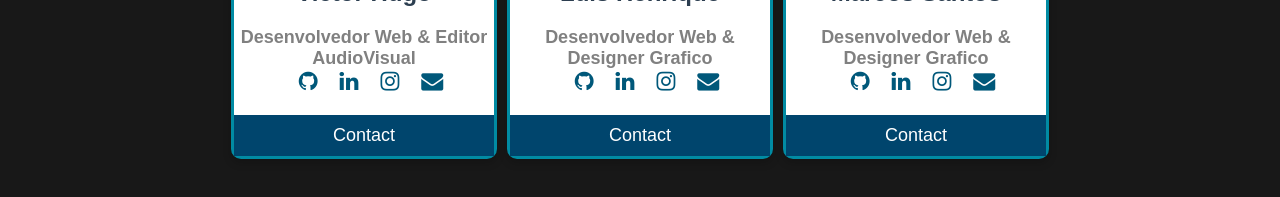
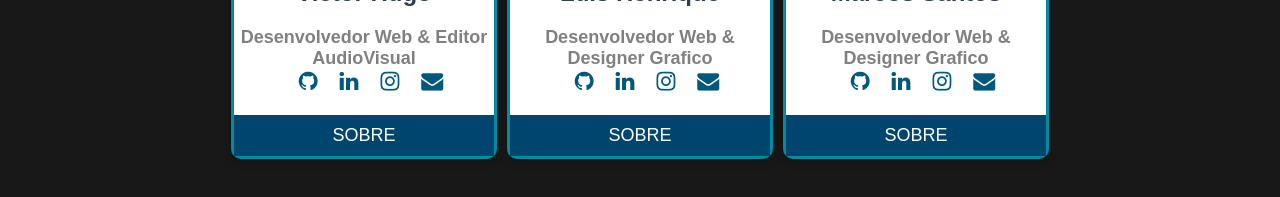
Before and after one commit to VictorHugofny/Alugaii-Prototipo, a Vue app: page /about in a window 1280 px wide. Shown: the part 495-692 px from the top of the page. Built offline with nearby package versions, Linux system fonts and the light colour scheme.

Commit message:
contatos adicionado

```diff
--- a/src/components/Contatos.vue
+++ b/src/components/Contatos.vue
@@ -9,32 +9,33 @@
     <img src="../assets/hugo.jpeg" alt="John" style="width:100%">
     <h2>Victor Hugo</h2>
     <p class="title">Desenvolvedor Web & Editor AudioVisual</p>
-    <a href="#"><i class="fa fa-github"></i></a>
-    <a href="#"><i class="fa fa-linkedin"></i></a>
-    <a href="#"><i class="fa fa-instagram"></i></a>
-    <a href="#"><i class="fa fa-envelope"></i></a>
-    <p><button>Contact</button></p>
+    <a href="https://github.com/VictorHugofny" target="_blank"><i class="fa fa-github"></i></a>
+    <a href="https://www.linkedin.com/in/victor-hugo-santana/" target="_blank"><i class="fa fa-linkedin"></i></a>
+    <a href="https://www.instagram.com/victorhugofny/?hl=pt" target="_blank"><i class="fa fa-instagram"></i></a>
+    <a href="mailto:victorhugofny@gmail.com?subject=Hello%20again" target="_blank"><i class="fa fa-envelope" target="_blank"></i></a>
+    <p><button>SOBRE</button></p>
   </div>
 
   <div class="card1">
     <img src="../assets/Luis.jpeg" alt="John" style="width:100%">
     <h2>Luis Henrique</h2>
     <p class="title">Desenvolvedor Web & Designer Grafico</p>
-    <a href="#"><i class="fa fa-github"></i></a>
-    <a href="#"><i class="fa fa-linkedin"></i></a>
-    <a href="#"><i class="fa fa-instagram"></i></a>
-    <a href="#"><i class="fa fa-envelope"></i></a>
-    <p><button>Contact</button></p>
+    <a href="https://github.com/NaN-NaN-sempai" target="_blank"><i class="fa fa-github"></i></a>
+    <a href="https://www.linkedin.com/in/lu%C3%ADs-henrique-de-almeida-gomes-949954217/" target="_blank"><i class="fa fa-linkedin"></i></a>
+    <a href="https://www.instagram.com/luis_hnrique/" target="_blank"><i class="fa fa-instagram"></i></a>
+    <a href="mailto:lubizinho-2001@hotmail.com?subject=Hello%20again" target="_blank"><i class="fa fa-envelope"></i></a>
+    <p><button>SOBRE</button></p>
   </div>
 
   <div class="card1">
     <img src="../assets/marcos.png" alt="John" style="width:100%">
     <h2>Marcos Santos</h2>
-    <p class="title">Desenvolvedor Web & Designer Grafico</p>  <a href="#"><i class="fa fa-github"></i></a>
-    <a href="#"><i class="fa fa-linkedin"></i></a>
-    <a href="#"><i class="fa fa-instagram"></i></a>
-    <a href="#"><i class="fa fa-envelope"></i></a>
-    <p><button>Contact</button></p>
+    <p class="title">Desenvolvedor Web & Designer Grafico</p>
+    <a href="https://github.com/Marckhos" target="_blank"><i class="fa fa-github"></i></a>
+    <a href="https://www.linkedin.com/in/marcos-santos-8a28a7221/" target="_blank"><i class="fa fa-linkedin"></i></a>
+    <a href="https://www.instagram.com/__.marcosants.__/?hl=pt" target="_blank"><i class="fa fa-instagram"></i></a>
+    <a href="#" target="_blank"><i class="fa fa-envelope"></i></a>
+    <p><button>SOBRE</button></p>
   </div>
 
 </div>
--- a/src/components/ListaProjetos.vue
+++ b/src/components/ListaProjetos.vue
@@ -5,8 +5,8 @@
         <h1>Portifolio - Victorhugofny</h1>
         <p>Portifolio Pessoal com meus estudos/projetos</p>
             <div class='button'>
-                <button>SITE</button>
-                <button>REPOSITORIO</button>
+                <a href="https://victorhugofny.vercel.app/" target="_blank"><button>SITE</button> </a>
+                <a href="https://github.com/VictorHugofny/Portifolio-Vue.js" target="_blank"><button>REPOSITORIO</button></a>
             </div>
     </div>
 
@@ -15,8 +15,8 @@
         <h1>Portifolio - Luis Henrique</h1>
         <p>Portifolio Pessoal com meus estudos/projetos</p>
             <div class='button'>
-                <button>SITE</button>
-                <button>REPOSITORIO</button>
+                <a href="https://nan-nan-sempai.github.io/pt/" target="_blank"><button>SITE</button> </a>
+                <a href="https://github.com/NaN-NaN-sempai/NaN-NaN-sempai.github.io" target="_blank"><button>REPOSITORIO</button></a>
             </div>
     </div>
 
@@ -25,8 +25,8 @@
         <h1>Portifolio - Marcos Santos</h1>
         <p>Portifolio Pessoal com meus estudos/projetos</p>
             <div class='button'>
-                <button>SITE</button>
-                <button>REPOSITORIO</button>
+                <a href="https://github.com/Marckhos" target="_blank"><button>SITE</button> </a>
+                <a href="https://github.com/Marckhos" target="_blank"><button>REPOSITORIO</button></a>
             </div>
     </div>
 
@@ -90,6 +90,9 @@
   font-size: 18px;
   border: 2px solid rgba(0, 0, 0, 0.712);
 }
+.card a{
+    width: 100%;
+}
 
 .card button:hover {
   opacity: 0.7;
```
